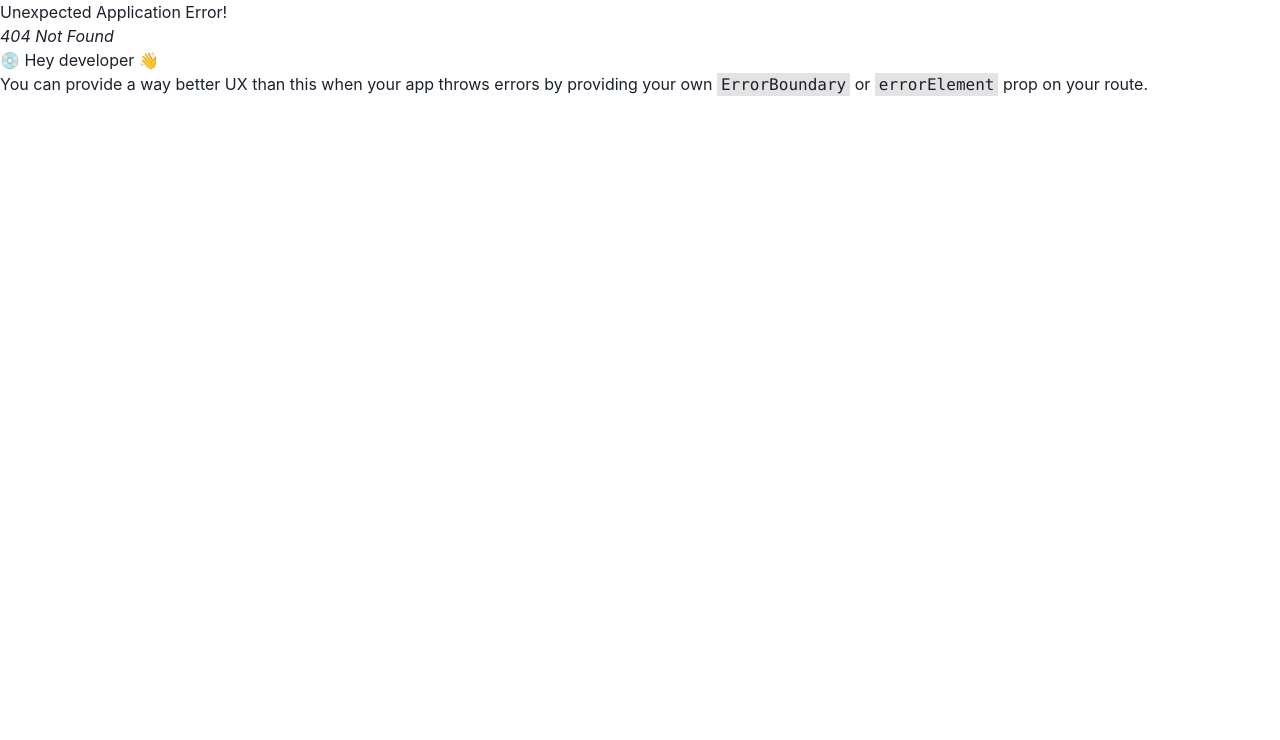
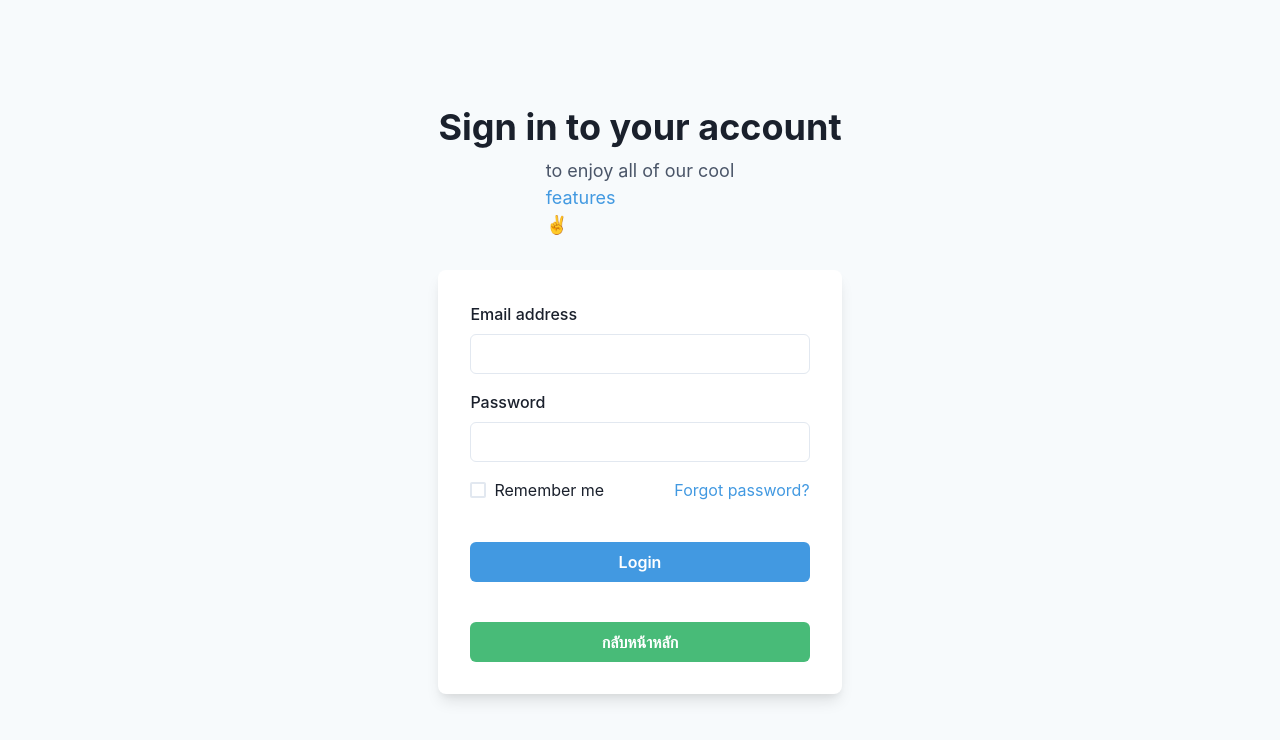
Before and after one commit to BrookSaranyapong/learning-react-typescript, a React (Vite) app: page /login in a window 1280 px wide. Before the commit this address had no page. Shown: the top 740 px of the page. Built offline with nearby package versions, Linux system fonts and the light colour scheme.

Commit message:
Update page-login

```diff
--- /dev/null
+++ b/src/pages/about-page.tsx
@@ -0,0 +1,14 @@
+import { Link } from "react-router-dom";
+
+function AboutPage() {
+  return (
+    <>
+      <h1>About Page</h1>
+      <Link to="/" replace={true}>
+        กลับหน้าหลัก
+      </Link>
+    </>
+  );
+}
+
+export default AboutPage;
--- a/src/pages/home-page.tsx
+++ b/src/pages/home-page.tsx
@@ -10,6 +10,7 @@
 } from "@chakra-ui/react";
 
 import homepageStyle from "../styles/homepage.module.css";
+import { useNavigate } from "react-router-dom";
 
 const Illustration = (props: IconProps) => {
   return (
@@ -833,6 +834,7 @@
 };
 
 export default function HomePage() {
+  const navigate = useNavigate();
   return (
     <Container maxW={"5xl"}>
       <Stack
@@ -866,10 +868,19 @@
             colorScheme={"orange"}
             bg={"orange.400"}
             _hover={{ bg: "orange.500" }}
+            onClick={() => {
+              navigate("/login");
+            }}
           >
             เข้าสู่ระบบ
           </Button>
-          <Button rounded={"full"} px={6}>
+          <Button
+            rounded={"full"}
+            px={6}
+            onClick={() => {
+              navigate("/about");
+            }}
+          >
             เกี่ยวกับเรา
           </Button>
         </Stack>
--- /dev/null
+++ b/src/pages/login-page.tsx
@@ -0,0 +1,83 @@
+import {
+  Flex,
+  Box,
+  FormControl,
+  FormLabel,
+  Input,
+  Checkbox,
+  Stack,
+  Button,
+  Heading,
+  Text,
+  useColorModeValue,
+} from "@chakra-ui/react";
+import { Link, useNavigate } from "react-router-dom";
+
+export default function LoginPage() {
+  const navigate = useNavigate();
+  return (
+    <Flex
+      minH={"100vh"}
+      align={"center"}
+      justify={"center"}
+      bg={useColorModeValue("gray.50", "gray.800")}
+    >
+      <Stack spacing={8} mx={"auto"} maxW={"lg"} py={12} px={6}>
+        <Stack align={"center"}>
+          <Heading fontSize={"4xl"}>Sign in to your account</Heading>
+          <Text fontSize={"lg"} color={"gray.600"}>
+            to enjoy all of our cool <Text color={"blue.400"}>features</Text> ✌️
+          </Text>
+        </Stack>
+        <Box
+          rounded={"lg"}
+          bg={useColorModeValue("white", "gray.700")}
+          boxShadow={"lg"}
+          p={8}
+        >
+          <Stack spacing={4}>
+            <FormControl id="email">
+              <FormLabel>Email address</FormLabel>
+              <Input type="email" />
+            </FormControl>
+            <FormControl id="password">
+              <FormLabel>Password</FormLabel>
+              <Input type="password" />
+            </FormControl>
+            <Stack spacing={10}>
+              <Stack
+                direction={{ base: "column", sm: "row" }}
+                align={"start"}
+                justify={"space-between"}
+              >
+                <Checkbox>Remember me</Checkbox>
+                <Text color={"blue.400"}>Forgot password?</Text>
+              </Stack>
+              <Button
+                bg={"blue.400"}
+                color={"white"}
+                _hover={{
+                  bg: "blue.500",
+                }}
+              >
+                Login
+              </Button>
+              <Button
+                bg={"green.400"}
+                color={"white"}
+                _hover={{
+                  bg: "green.500",
+                }}
+                onClick={() => {
+                  navigate("/", { replace: true });
+                }}
+              >
+                กลับหน้าหลัก
+              </Button>
+            </Stack>
+          </Stack>
+        </Box>
+      </Stack>
+    </Flex>
+  );
+}
```
Also changed, not shown: src/routes/root.tsx (+10 -0 lines).
